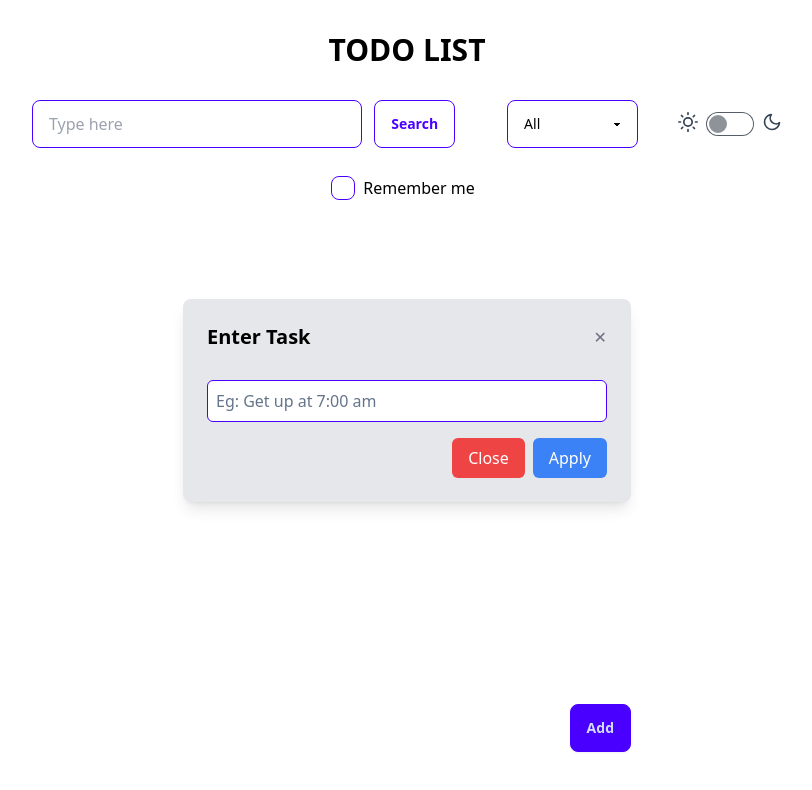
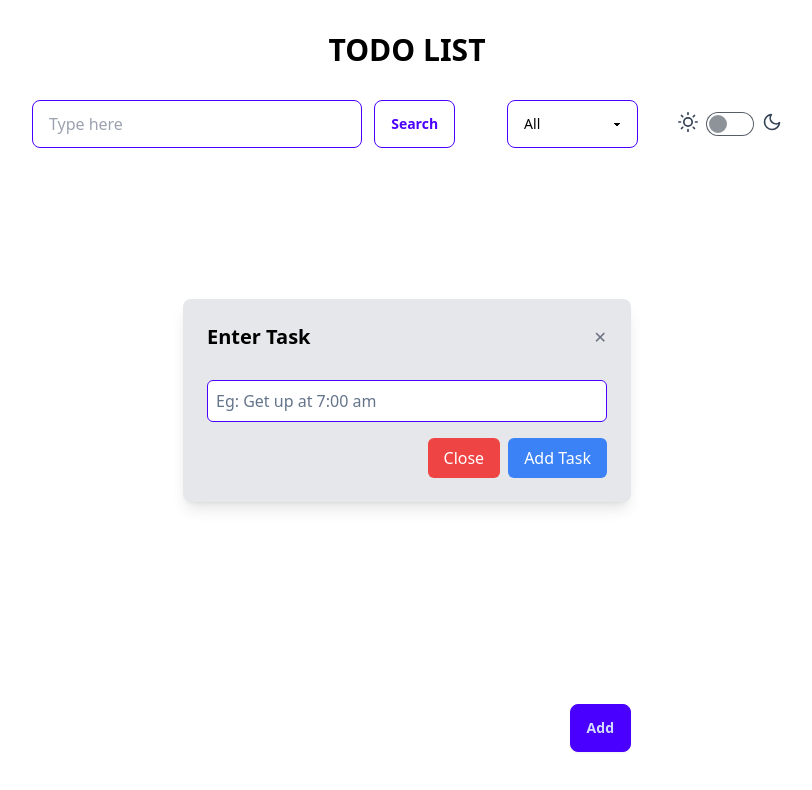
Before and after one commit to Hasanul-Alam/todo-app, a React (Vite) app: page / in a window 1280 px wide. Both pictures are taken after a click on the button "Add". Shown: the top 790 px of the page, without its empty margins (233-1045 px from the left). Built offline with nearby package versions, Linux system fonts and the light colour scheme.

Commit message:
completed tasks is handled successfully

```diff
--- a/src/App.jsx
+++ b/src/App.jsx
@@ -1,16 +1,83 @@
 import { useState } from "react";
 import "./App.css";
+import { useEffect } from "react";
 
 function App() {
   const [openModal, setOpenModal] = useState(false);
   const [theme, setTheme] = useState("light");
+  const [inputValue, setInputValue] = useState("");
+  const [tasks, setTasks] = useState([]);
+
+  useEffect(() => {
+    const tasks = localStorage.getItem("todos");
+    setTasks(JSON.parse(tasks));
+  }, []);
+
+  // Toggle Add Task Modal
   const toggleModal = () => {
     setOpenModal(!openModal);
   };
+
+  // Handle Theme Toggling
   const toggleTheme = () => {
     {
       theme === "light" ? setTheme("dark") : setTheme("light");
     }
+  };
+
+  // Handle Input Change
+  const handleInputChange = (e) => {
+    setInputValue(e.target.value);
+  };
+
+  // Set Data To Local Storage
+  const setToLocalStorage = (todos) => {
+    localStorage.setItem("todos", JSON.stringify(todos));
+  };
+
+  // Make a New Task & Set It To Local Storage
+  const makeNewTask = (e) => {
+    e.preventDefault();
+
+    // Generate an id
+    const id = Math.floor(Math.random() * 100000000000);
+
+    if(inputValue){
+      const newItem = {
+        id: id,
+        task: inputValue,
+        completed: false,
+      };
+      const newData = [...tasks, newItem];
+      setToLocalStorage(newData);
+      setTasks(newData);
+    }
+    else{
+      alert('Write a task to add.');
+    }
+    setInputValue("");
+  };
+
+  // Handle Submit Button on Enter Press
+  const handleSubmitOnEnter = (event, buttonType) => {
+    if (event.key === "Enter" && buttonType === "add") {
+      makeNewTask();
+    } else if (event.key === "Enter" && buttonType === "search") {
+      console.log("Search is clicked.");
+
+    }
+  };
+
+  // Handle Completed Task
+  const handleCompleted = (id) => {
+    const allTodos = JSON.parse(localStorage.getItem('todos'));
+    allTodos.map(todo => {
+      if(todo.id === id){
+        todo.completed = !todo.completed;
+        setToLocalStorage(allTodos);
+        setTasks(allTodos)
+      }
+    })
   };
   return (
     <div className={`py-8 ${theme === "light" ? "bg-white" : "bg-slate-900"}`}>
@@ -104,24 +171,33 @@ function App() {
 
         {/* Task Portion */}
         <ul>
-          <li>
-            <div className="flex justify-center items-center form-control">
-              <label className="label cursor-pointer">
-                <input type="checkbox" className="checkbox checkbox-primary" />
+          {tasks === null
+            ? setTasks([])
+            : tasks.map((task) => (
+                <li key={task.id}>
+                  <div className="flex justify-center form-control">
+                    <label className="label cursor-pointer block">
+                      <input
+                        onChange={() => handleCompleted(task.id)}
+                        type="checkbox"
+                        checked= {task.completed}
+                        className="checkbox checkbox-primary"
+                      />
                       <span
-                  className={`text-black mx-2 ${
+                        className={`text-black mx-2 text-left ${
                           theme === "light" ? "text-black" : "text-white"
-                  }`}
+                        } ${task.completed ? 'line-through' : ''}`}
                       >
-                  Remember me
+                        {task.task}
                       </span>
                     </label>
                   </div>
                 </li>
+              ))}
         </ul>
 
         {/* Add Button & Modal*/}
-        <div className="absolute bottom-20 right-80 max-md:bottom-10 right-5">
+        <div className="absolute bottom-20 right-80 max-md:bottom-10 max-md:right-5">
           <button onClick={toggleModal} className="btn btn-primary">
             Add
           </button>
@@ -158,10 +234,14 @@ function App() {
                 </button>
               </div>
 
+              <form action="" onSubmit={makeNewTask}>
                 <div className="my-4">
                   <input
                     type="text"
                     placeholder="Eg: Get up at 7:00 am"
+                    onChange={handleInputChange}
+                    onKeyPress={(e) => handleSubmitOnEnter(e, "add")}
+                    value={inputValue}
                     className={`w-full p-2 border rounded-md focus:outline-none focus:ring-2 focus:ring-blue-500 ${
                       theme === "light"
                         ? "bg-white text-black border-primary placeholder:text-slate-500"
@@ -172,6 +252,7 @@ function App() {
 
                 <div className="flex justify-end space-x-2">
                   <button
+                    type="reset"
                     onClick={toggleModal}
                     className="px-4 py-2 bg-red-500 text-white rounded-md hover:bg-red-700"
                     id="closeModal"
@@ -179,12 +260,16 @@ function App() {
                     Close
                   </button>
                   <button
-                  onClick={toggleModal}
+                    type="submit"
+                    onClick={() => {
+                      toggleModal();
+                    }}
                     className="px-4 py-2 bg-blue-500 text-white rounded-md hover:bg-blue-600"
                   >
-                  Apply
+                    Add Task
                   </button>
                 </div>
+              </form>
             </div>
           </div>
         </div>
```
Lines whose indentation alone changed are shown as unchanged.
